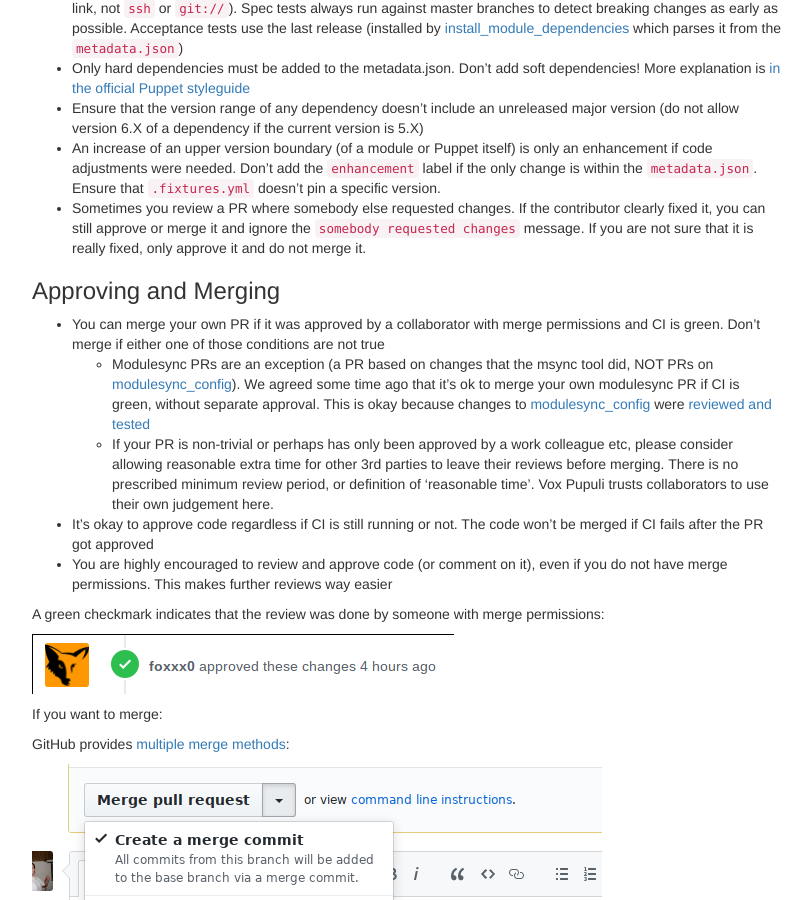
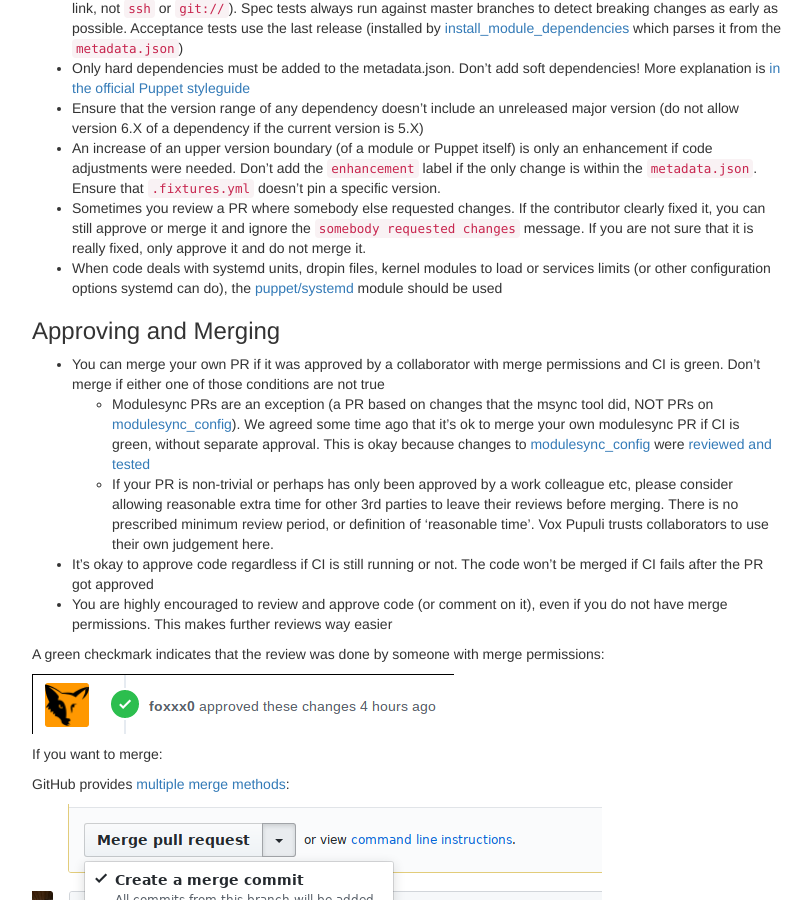
Before and after one commit to voxpupuli/voxpupuli.github.io, a Jekyll site: the page built from _docs/reviewing_pr.md, in a window 1280 px wide and 900 px high, scrolled down 1433 px. Shown: the whole window, without its empty margins (233-1045 px from the left). Built offline with Jekyll 4.4.1, drawn with Linux system fonts in a browser that asks for light colours; nearby versions of some CDN libraries.

Commit message:
modules: rely on puppet/systemd where possible

```diff
--- a/_docs/reviewing_pr.md
+++ b/_docs/reviewing_pr.md
@@ -40,6 +40,7 @@ one of our modules:
 * Ensure that the version range of any dependency doesn't include an unreleased major version (do not allow version 6.X of a dependency if the current version is 5.X)
 * An increase of an upper version boundary (of a module or Puppet itself) is only an enhancement if code adjustments were needed. Don't add the `enhancement` label if the only change is within the `metadata.json`. Ensure that `.fixtures.yml` doesn't pin a specific version.
 * Sometimes you review a PR where somebody else requested changes. If the contributor clearly fixed it, you can still approve or merge it and ignore the `somebody requested changes` message. If you are not sure that it is really fixed, only approve it and do not merge it.
+* When code deals with systemd units, dropin files, kernel modules to load or services limits (or other configuration options systemd can do), the [puppet/systemd][systemd] module should be used
 
 ### Approving and Merging
 
@@ -99,3 +100,4 @@ git config --global commit.gpgsign true
 [styleguide]: https://puppet.com/docs/puppet/5.5/style_guide.html#dependencies
 [methods]: https://help.github.com/en/articles/about-merge-methods-on-github
 [gpg]: https://help.github.com/en/articles/generating-a-new-gpg-key
+[systemd]:https://github.com/voxpupuli/puppet-systemd
```
